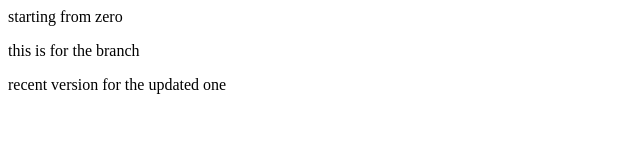
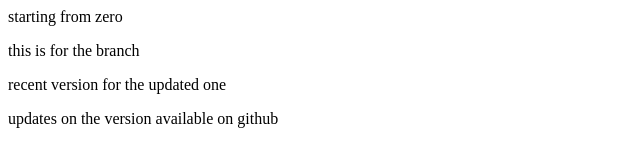
Before and after one commit to ubbagg/github-demo, a plain HTML site: page index.html in a window 1280 px wide. Shown: the whole page, without its empty margins (0-640 px from the left). Drawn offline with Linux system fonts and the light colour scheme.

Commit message:
Update github.html

```diff
--- a/index.html
+++ b/index.html
@@ -1,3 +1,4 @@
 <p>starting from zero</p>
 <p>this is for the branch</p>
 <p>recent version for the updated one</p>
+<p>updates on the version available on github</p>
```
